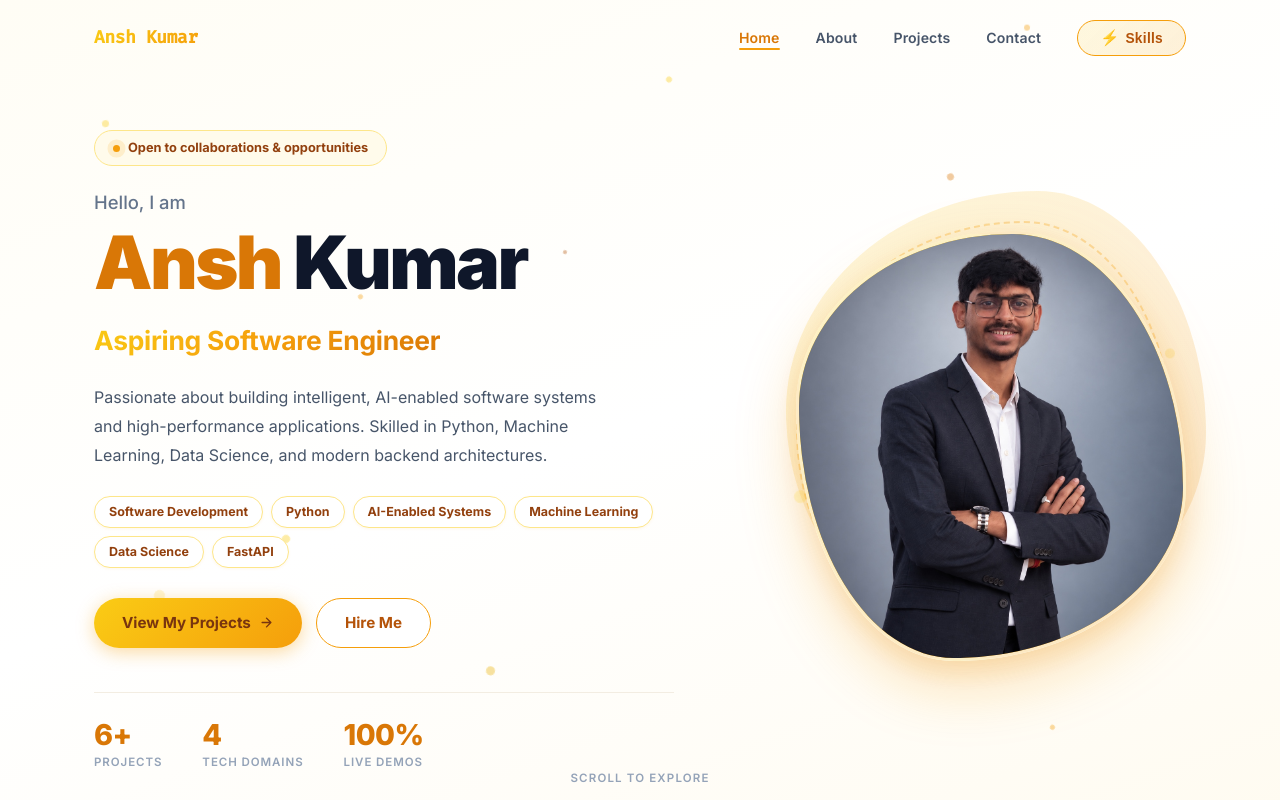
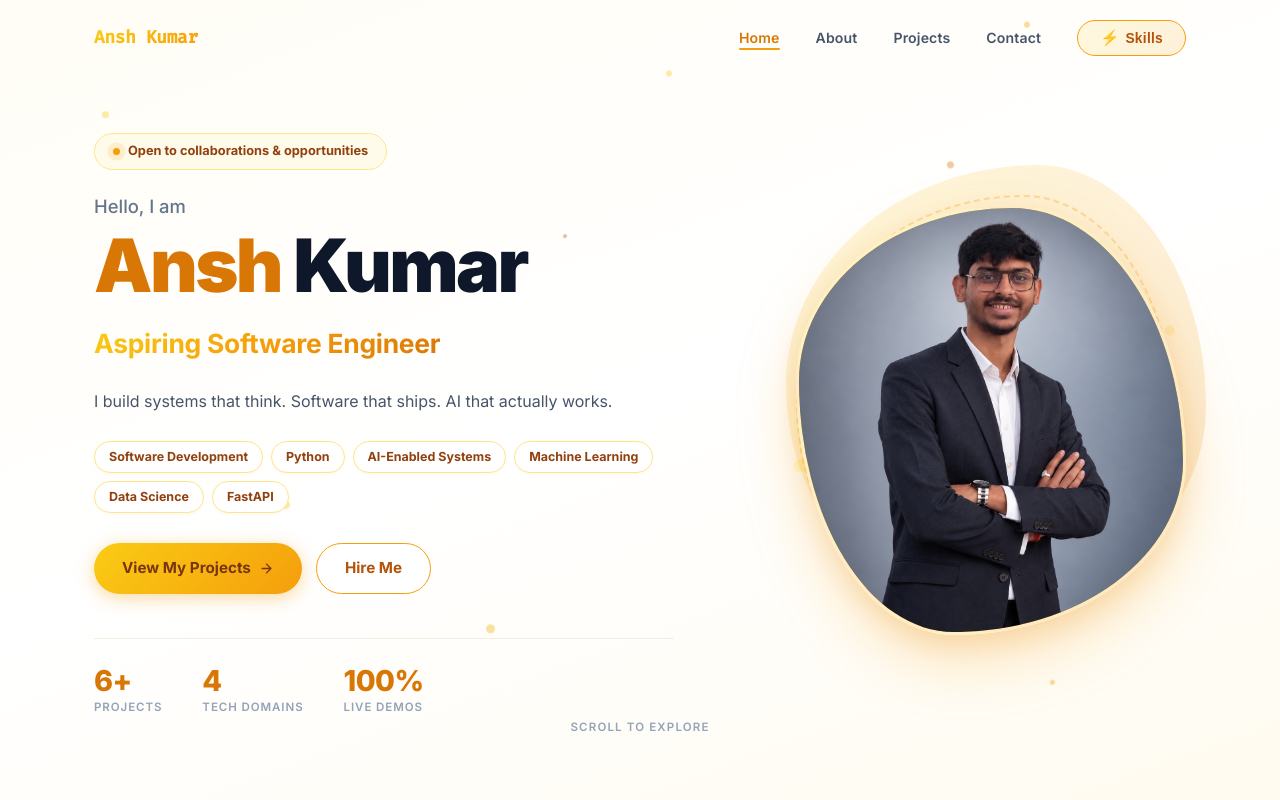
Before and after one commit to Ansh5922/My-Portfolio, a React (Create React App) app: page / in a window 1280 px wide. Shown: the top 800 px of the page. Built offline with nearby package versions, Linux system fonts and the light colour scheme; no server answers.

Commit message:
copy: shorten hero description to punchy single-line creative copy

```diff
--- a/src/components/Hero.jsx
+++ b/src/components/Hero.jsx
@@ -41,8 +41,7 @@ export default function Hero() {
 
           {/* Description */}
           <p className="hero__desc animate-fade-up" style={{ animationDelay: '0.28s' }}>
-            Passionate about building intelligent, AI-enabled software systems and high-performance applications.
-            Skilled in Python, Machine Learning, Data Science, and modern backend architectures.
+            I build systems that think. Software that ships. AI that actually works.
           </p>
 
           {/* Service chips */}
```
